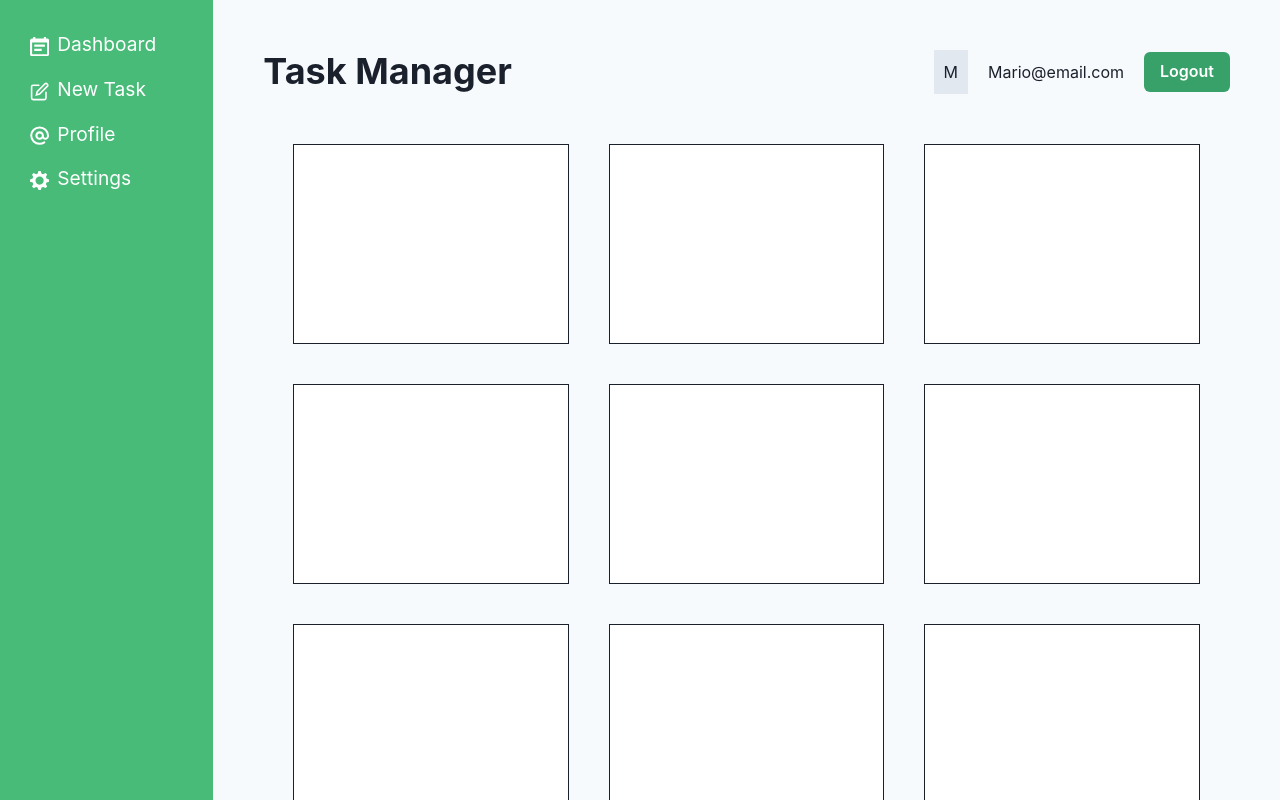
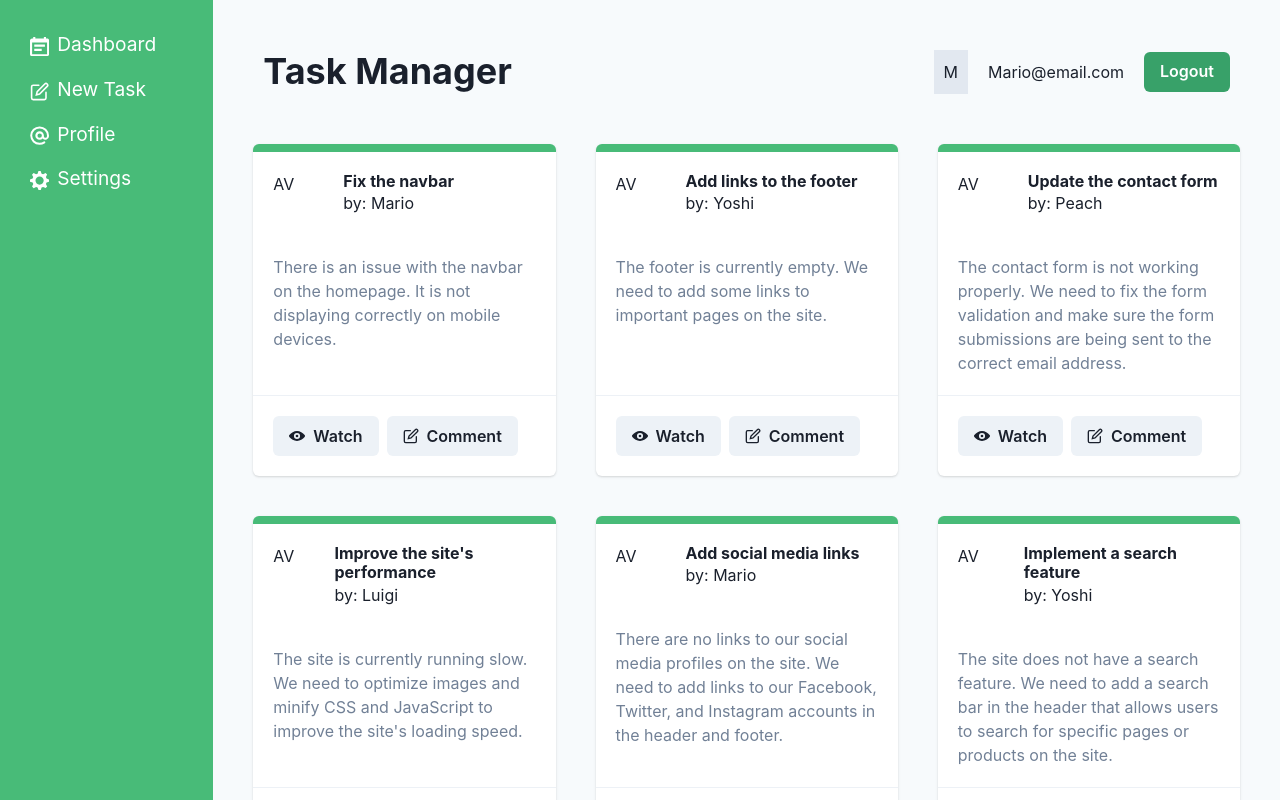
Before and after one commit to jmutakura/mario_task_manager, a React (Vite) app: page / in a window 1280 px wide. Shown: the top 800 px of the page. Built offline with nearby package versions, Linux system fonts and the light colour scheme; data requests are answered from the project's data file.

Commit message:
Finished the cards on the dashboard

```diff
--- a/package.json
+++ b/package.json
@@ -22,6 +22,7 @@
     "@types/react": "^18.0.26",
     "@types/react-dom": "^18.0.9",
     "@vitejs/plugin-react": "^3.0.0",
+    "json-server": "^0.17.2",
     "vite": "^4.0.0"
   }
 }
--- a/src/App.jsx
+++ b/src/App.jsx
@@ -2,30 +2,28 @@
 	createBrowserRouter,
 	createRoutesFromElements,
 	Route,
-  RouterProvider
-} from 'react-router-dom'
+	RouterProvider,
+} from 'react-router-dom';
 
 // layouts and pages
-import RootLayout from './layouts/RootLayout'
-import Dashboard from './pages/Dashboard'
-import Create from './pages/Create'
-import Profile from './pages/Profile'
+import RootLayout from './layouts/RootLayout';
+import Dashboard, { taskLoader } from './pages/Dashboard';
+import Create from './pages/Create';
+import Profile from './pages/Profile';
 
 // router and routes
 const router = createBrowserRouter(
 	createRoutesFromElements(
-    <Route path="/" element={<RootLayout />}>
-      <Route index element={<Dashboard />} />
-      <Route path="create" element={<Create />} />
-      <Route path="profile" element={<Profile />} />
+		<Route path='/' element={<RootLayout />}>
+			<Route index element={<Dashboard />} loader={taskLoader} />
+			<Route path='create' element={<Create />} />
+			<Route path='profile' element={<Profile />} />
 		</Route>
 	)
-)
+);
 
 function App() {
-  return (
-    <RouterProvider router={router} />
-  )
+	return <RouterProvider router={router} />;
 }
 
-export default App
+export default App;
--- a/src/Components/Navbar.jsx
+++ b/src/Components/Navbar.jsx
@@ -10,7 +10,7 @@
 
 export default function Navbar() {
 	return (
-		<Flex as='nav' p='10px' alignItems='center'>
+		<Flex as='nav' p='10px' mb='40px' alignItems='center'>
 			<Heading as='h1'>Task Manager</Heading>
 			<Spacer />
 
--- a/src/pages/Dashboard.jsx
+++ b/src/pages/Dashboard.jsx
@@ -1,22 +1,67 @@
-import { Box, SimpleGrid } from '@chakra-ui/react';
+import { EditIcon, ViewIcon } from '@chakra-ui/icons';
+import {
+	Text,
+	Card,
+	CardBody,
+	CardFooter,
+	CardHeader,
+	SimpleGrid,
+	Flex,
+	Box,
+	Heading,
+	HStack,
+	Button,
+	Divider,
+} from '@chakra-ui/react';
+import { useLoaderData } from 'react-router-dom';
 
 export default function Dashboard() {
+	const tasks = useLoaderData();
+
 	return (
-		<SimpleGrid spacing={10} minChildWidth={250} p={10}>
-			<Box bg='white' h='200px' border='1px solid'></Box>
-			<Box bg='white' h='200px' border='1px solid'></Box>
-			<Box bg='white' h='200px' border='1px solid'></Box>
-			<Box bg='white' h='200px' border='1px solid'></Box>
+		<SimpleGrid spacing={10} minChildWidth={300}>
+			{tasks &&
+				tasks.map((task) => (
+					<Card
+						key={task.id}
+						borderTop='8px'
+						borderColor='green.400'
+						bg='white'
+					>
+						<CardHeader>
+							<Flex gap={5}>
+								<Box w='50px' h='50ox'>
+									<Text>AV</Text>
+								</Box>
+								<Box>
+									<Heading as='h3' size='sm'>
+										{task.title}
+									</Heading>
+									<Text>by: {task.author}</Text>
+								</Box>
+							</Flex>
+						</CardHeader>
 
-			<Box bg='white' h='200px' border='1px solid'></Box>
-			<Box bg='white' h='200px' border='1px solid'></Box>
-			<Box bg='white' h='200px' border='1px solid'></Box>
-			<Box bg='white' h='200px' border='1px solid'></Box>
+						<CardBody color='gray.500'>
+							<Text>{task.description}</Text>
+						</CardBody>
 
-			<Box bg='white' h='200px' border='1px solid'></Box>
-			<Box bg='white' h='200px' border='1px solid'></Box>
-			<Box bg='white' h='200px' border='1px solid'></Box>
-			<Box bg='white' h='200px' border='1px solid'></Box>
+						<Divider borderColor='gray.200' />
+
+						<CardFooter>
+							<HStack>
+								<Button leftIcon={<ViewIcon />}>Watch</Button>
+								<Button leftIcon={<EditIcon />}>Comment</Button>
+							</HStack>
+						</CardFooter>
+					</Card>
+				))}
 		</SimpleGrid>
 	);
 }
+
+export const taskLoader = async () => {
+	const res = await fetch('http://localhost:3000/tasks');
+
+	return res.json();
+};
```
Also changed, not shown: 1 other file (tests, documents, lock files or other folders). Lines whose indentation alone changed are shown as unchanged.
